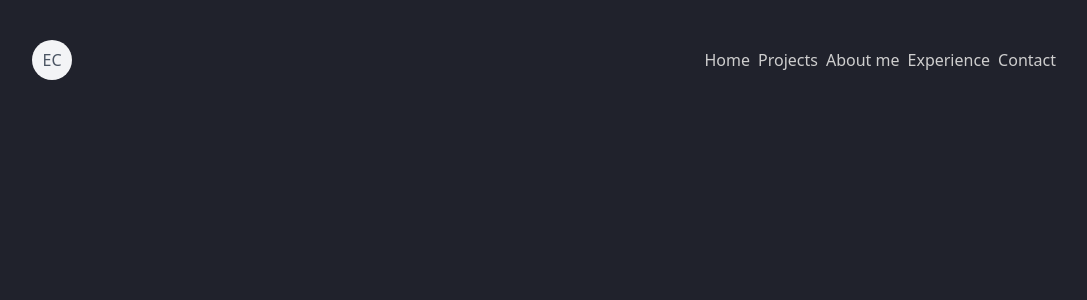
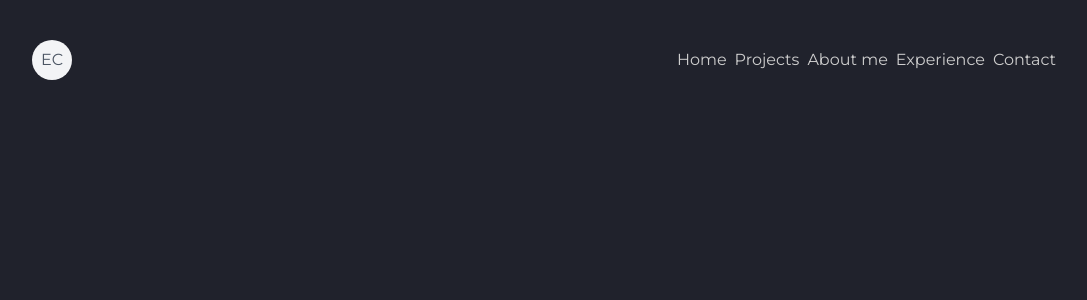
Before and after one commit to adriancosme/portfolio, a Next.js app: page / in a window 1280 px wide. Shown: the top 300 px of the page, without its empty margins (96-1183 px from the left). Built offline with nearby package versions, Linux system fonts and the light colour scheme.

Commit message:
add font

```diff
--- a/src/styles/globals.css
+++ b/src/styles/globals.css
@@ -1,3 +1,5 @@
+@import url('https://fonts.googleapis.com/css2?family=Montserrat:wght@400;700&display=swap');
+
 @tailwind base;
 @tailwind components;
 @tailwind utilities;
@@ -24,4 +26,5 @@
       rgb(var(--background-end-rgb))
     )
     rgb(var(--background-start-rgb));
+  font-family: "Montserrat", "Helvetica Neue", Helvetica, Arial;
 }
```
